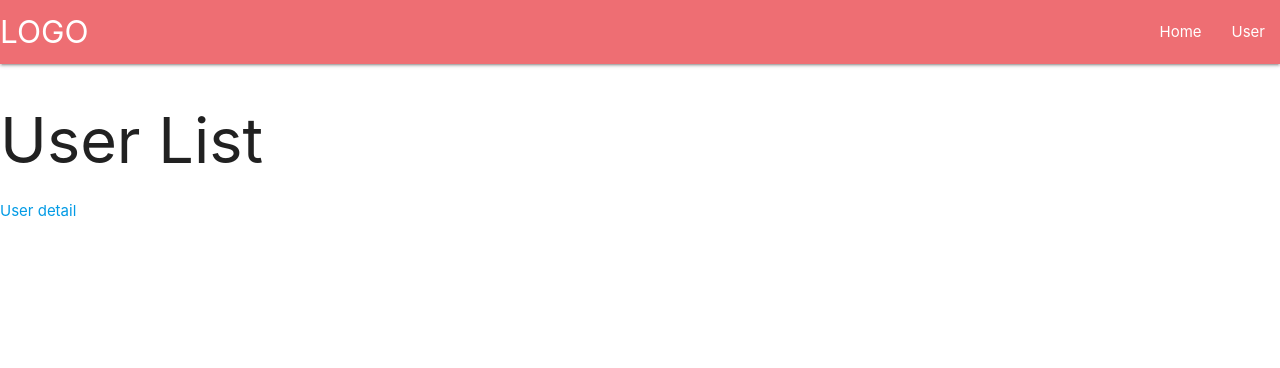
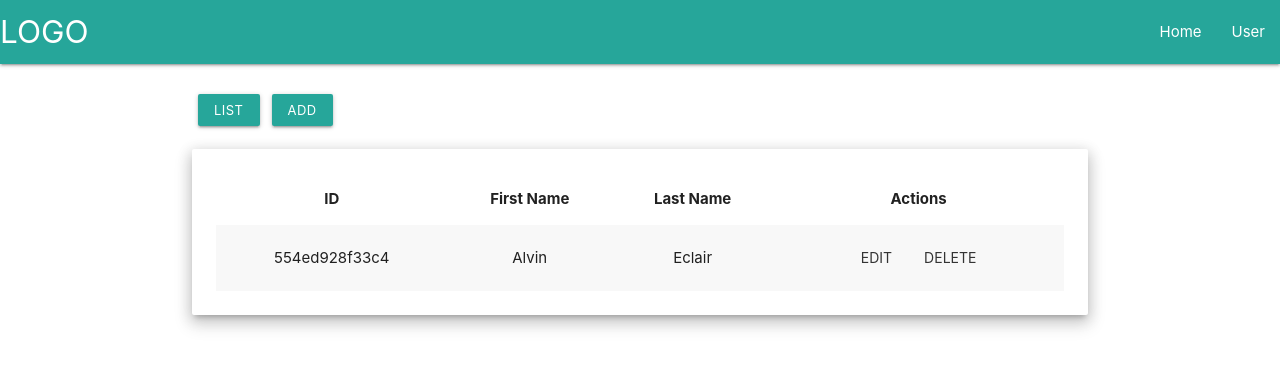
Before and after one commit to oscarolivares/mern-api, a React (Create React App) app in the folder frontend/: page /users in a window 1280 px wide. Shown: the top 368 px of the page. Built offline with nearby package versions, Linux system fonts and the light colour scheme; no server answers.

Commit message:
Trabajando en la vista manage users. Se agrega al backend una modificacion para poder acceder a la API desde cors

```diff
--- a/frontend/public/index.html
+++ b/frontend/public/index.html
@@ -21,10 +21,10 @@
     -->
 
     <!-- Materialize icons -->
-    <link
+    <!-- <link
       href="https://fonts.googleapis.com/icon?family=Material+Icons"
       rel="stylesheet"
-    />
+    /> -->
 
     <title>React App</title>
   </head>
--- a/frontend/src/App.js
+++ b/frontend/src/App.js
@@ -9,25 +9,25 @@ import Home from './components/home/Home';
 import Users from './components/users/Users';
 import Header from './components/header/Header';
 
-function MainRoutes() {
+function RouteNotFound({ location }) {
+  return <h3>Sorry, the requested url is invalid</h3>;
+}
+
+function Main() {
   return (
     <Switch>
       <Route exact path="/" component={Home} />
       <Route path="/users" component={Users} />
-      <Route component={NoMathch} />
+      <Route component={RouteNotFound} />
     </Switch>
   );
-}
-
-function NoMathch({ location }) {
-  return <h3>Sorry, the requested url is invalid</h3>;
 }
 
 function App() {
   return (
     <>
       <Header />
-      <MainRoutes />
+      <Main />
     </>
   );
 }
--- a/frontend/src/components/header/Header.js
+++ b/frontend/src/components/header/Header.js
@@ -1,6 +1,6 @@
 import React from 'react';
 import { Link } from 'react-router-dom';
-import { Navbar /* , NavItem */ } from 'react-materialize';
+import { Navbar } from 'react-materialize';
 
 // Without react-router
 /* export default () => {
@@ -14,7 +14,11 @@ import { Navbar /* , NavItem */ } from 'react-materialize';
 // With react-router
 export default () => {
   return (
-    <Navbar brand={<Link to="/">LOGO</Link>} alignLinks="right">
+    <Navbar
+      brand={<Link to="/">LOGO</Link>}
+      alignLinks="right"
+      className="teal lighten-1"
+    >
       <Link to="/">Home</Link>
       <Link to="/users">User</Link>
     </Navbar>
--- a/frontend/src/components/home/Home.js
+++ b/frontend/src/components/home/Home.js
@@ -1,20 +1,32 @@
 import React from 'react';
 import { Link } from 'react-router-dom';
 import './Home.css';
-import { Row, Col, Card } from 'react-materialize';
+import {
+  Row,
+  Col,
+  Collection,
+  CollectionItem,
+  Icon
+} from 'react-materialize';
 
 export default () => {
   return (
     <Row>
-      <Col m={6} s={12}>
-        <Card
-          className="blue-grey darken-1"
-          textClassName="white-text"
-          title="Users Managment"
-          actions={[<Link to="/users">Users</Link>]}
-        >
-          You can add, edit and delete users.
-        </Card>
+      <Col s={12} m={8} l={5}>
+        <Collection header="Avaible Resources">
+          <CollectionItem>
+            Manage Users
+            <Link to="/users" className="secondary-content">
+              <Icon>send</Icon>
+            </Link>
+          </CollectionItem>
+          <CollectionItem>
+            Undefined
+            <Link to="#" className="secondary-content">
+              <Icon>send</Icon>
+            </Link>
+          </CollectionItem>
+        </Collection>
       </Col>
     </Row>
   );
--- a/frontend/src/components/users/Users.js
+++ b/frontend/src/components/users/Users.js
@@ -1,30 +1,42 @@
 import React from 'react';
 import { Route, Switch, Link } from 'react-router-dom';
+import { Button, CardPanel } from 'react-materialize';
 
-export default ({ match }) => {
+import UsersTable from './UsersTable';
+import UsersAdd from './UsersAdd';
+
+/* Main controls to manage users */
+function UsersControls() {
+  let LinkStyle = {
+    margin: '.4rem'
+  };
+
   return (
-    <Switch>
-      <Route exact path={match.path} component={UserList} />
-      <Route path={`${match.path}/:id`} component={UserDetail} />
-    </Switch>
-  );
-};
-
-export function UserList({ match }) {
-  let id = '24';
-  return (
-    <main className="Users">
-      <h1>User List</h1>
-      <Link to={`${match.url}/${id}`}>User detail</Link>
-    </main>
+    <div className="section">
+      <Link to="/users/list" style={LinkStyle}>
+        <Button small waves="light" icon="list" tooltip="List" />
+      </Link>
+      <Link to="/users/add" style={LinkStyle}>
+        <Button small waves="light" icon="add" tooltip="Add" />
+      </Link>
+    </div>
   );
 }
 
-export function UserDetail({ match }) {
+/* Main user view */
+export default ({ match }) => {
   return (
-    <main className="UserDetail">
-      <h2>User Detail</h2>
-      <h3>Requested User Id: {match.params.id}</h3>
-    </main>
+    <div className="container section">
+      <UsersControls />
+
+      {/* User body, swapable by routes */}
+      <CardPanel className="z-depth-3">
+        <Switch>
+          <Route exact path={match.path} component={UsersTable} />
+          <Route path={`${match.path}/list`} component={UsersTable} />
+          <Route path={`${match.path}/add`} component={UsersAdd} />
+        </Switch>
+      </CardPanel>
+    </div>
   );
-}
+};
--- /dev/null
+++ b/frontend/src/components/users/UsersAdd.js
@@ -0,0 +1,5 @@
+import React from 'react';
+
+export default function UsersAddForm() {
+  return <h1>add</h1>;
+}
--- /dev/null
+++ b/frontend/src/components/users/UsersDelete.js
@@ -0,0 +1,32 @@
+import React from 'react';
+import { Modal, Button } from 'react-materialize';
+
+export default function UsersDelete() {
+  let btnDeleteStyle = {
+    marginRight: '.5rem'
+  };
+
+  return (
+    <Modal
+      header="Delete user"
+      trigger={
+        <Button className="modal-trigger" flat waves="light" icon="delete" />
+      }
+      actions={[
+        <Button
+          waves="green"
+          modal="close"
+          className="red lighten-1"
+          style={btnDeleteStyle}
+        >
+          DELETE
+        </Button>,
+        <Button waves="green" modal="close" className="grey">
+          CANCEL
+        </Button>
+      ]}
+    >
+      <h6>Are you really sure to delete this item?</h6>
+    </Modal>
+  );
+}
--- /dev/null
+++ b/frontend/src/components/users/UsersEdit.js
@@ -0,0 +1,39 @@
+import React from 'react';
+import { Modal, Button, TextInput, Row, Col } from 'react-materialize';
+
+function UsersEditForm() {
+  return (
+    <Row>
+      <Col>
+        <TextInput label="First Name" />
+      </Col>
+      <Col>
+        <TextInput label="Last Name" />
+      </Col>
+    </Row>
+  );
+}
+
+export default function UsersEdit() {
+  let btnSaveStyle = {
+    marginRight: '.5rem'
+  };
+
+  return (
+    <Modal
+      header="Edit user"
+      trigger={
+        <Button className="modal-trigger" flat waves="light" icon="edit" />
+      }
+      actions={[
+        <Button waves="green" modal="close" style={btnSaveStyle}>
+          SAVE
+        </Button>,
+        <Button waves="green" modal="close" className="grey">
+          CANCEL
+        </Button>
+      ]}
+      children={<UsersEditForm />}
+    />
+  );
+}
--- a/frontend/src/components/users/UsersList.js
+++ /dev/null
@@ -1,2 +0,0 @@
-import React from 'react';
-import { Link } from 'react-router-dom';
--- /dev/null
+++ b/frontend/src/components/users/UsersTable.js
@@ -0,0 +1,74 @@
+import React from 'react';
+import { Table } from 'react-materialize';
+
+import UsersEdit from './UsersEdit';
+import UsersDelete from './UsersDelete';
+
+const usersAPI = 'http://192.168.0.114:3000/api/v1/users';
+
+// Get users from server
+function getUsersList() {
+  const init = {
+    method: 'GET',
+    mode: 'cors'
+  };
+
+  const request = new Request(usersAPI, init);
+
+  fetch(request)
+    .then(response => {
+      if (response.ok) {
+        return response.json();
+      } else {
+        console.log('on else');
+      }
+    })
+    .then(data => {
+      console.log(data[0]);
+    })
+    .catch(error => {
+      console.log(error);
+    });
+}
+
+/* Rows for user table */
+function UsersTableRows(props) {
+  getUsersList();
+
+  return (
+    <tr>
+      <td>554ed928f33c4</td>
+      <td>Alvin</td>
+      <td>Eclair</td>
+
+      {/* Actions */}
+      <td>
+        <UsersEdit />
+        <UsersDelete />
+      </td>
+    </tr>
+  );
+}
+
+/* List of users */
+function UsersTable() {
+  return (
+    <Table striped centered>
+      <thead>
+        <tr>
+          <th data-field="_id">ID</th>
+          <th data-field="firstname">First Name</th>
+          <th data-field="lastname">Last Name</th>
+          <th data-field="actions">Actions</th>
+        </tr>
+      </thead>
+      <tbody>
+        <UsersTableRows />
+        {/* <UsersTableRows />
+        <UsersTableRows /> */}
+      </tbody>
+    </Table>
+  );
+}
+
+export default UsersTable;
```
Also changed, not shown: 1 other file (tests, documents, lock files or other folders).
